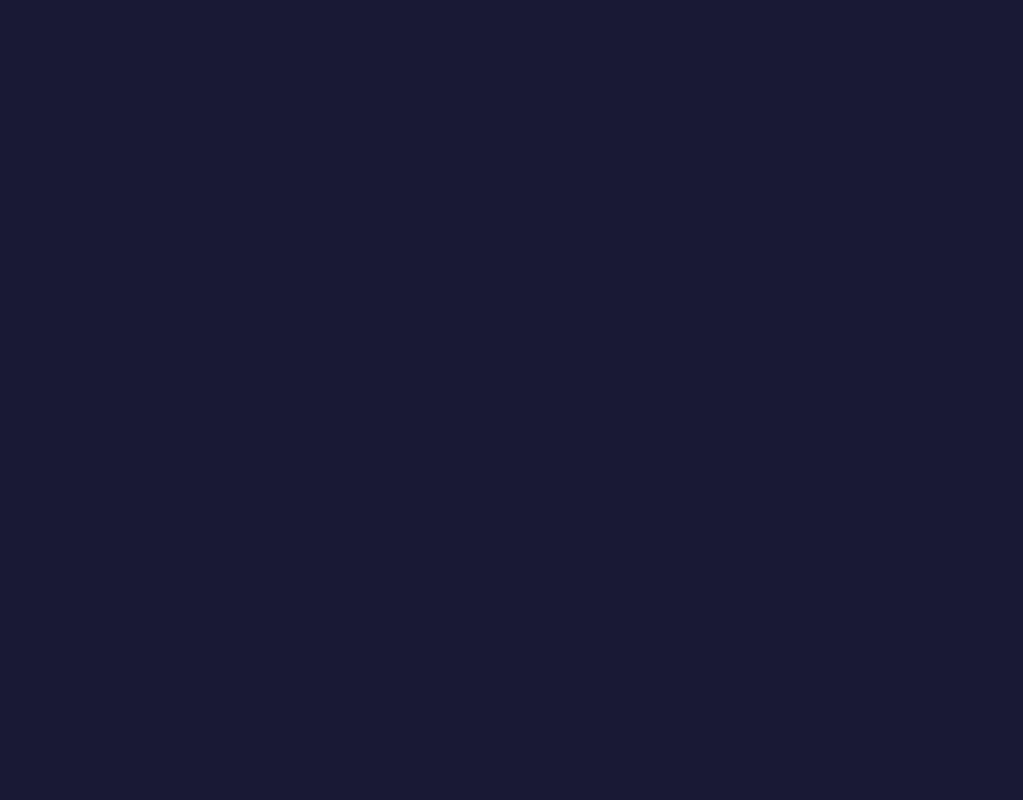
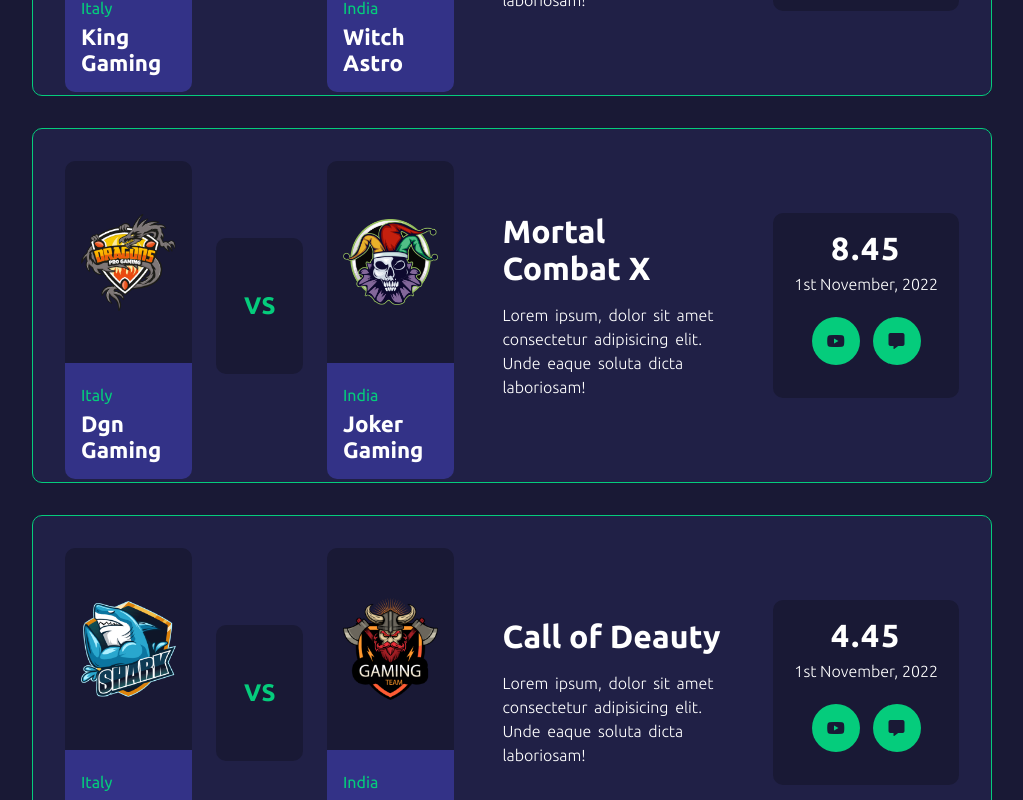
Before and after one commit to Arianna-Salvini/proj-html-vuejs, a Vue app: page / in a window 1280 px wide. Shown: the part 4520-5320 px from the top of the page, without its empty margins (128-1151 px from the left). Built offline with nearby package versions, Linux system fonts and the light colour scheme.

Commit message:
Add gamer battle card dinamically in Trending Battle section

```diff
--- a/src/components/section/TrendingBattle.vue
+++ b/src/components/section/TrendingBattle.vue
@@ -2,7 +2,6 @@
 import ButtonText from "../elements/ButtonText.vue";
 import ButtonPlay from "../elements/ButtonPlay.vue";
 import SectionTitle from "../elements/SectionTitle.vue";
-
 
 export default {
     name: 'TrendingBattle',
@@ -11,9 +10,63 @@
         ButtonPlay,
         SectionTitle,
     },
+    data() {
+        return {
+            cards: [
+                {
+                    country1: 'Italy',
+                    country2: 'India',
+                    imgGamer1: 'public/img/t3.png',
+                    imgGamer2: 'public/img/t4.png',
+                    gamerName1: 'Ninja Gaming',
+                    gamerName2: 'Witch Gaming',
+                    gameName: 'PUBG Battleground',
+                    descriptionGame: 'Lorem ipsum, dolor sit amet consectetur adipisicing elit. Unde eaque soluta dicta laboriosam!',
+                    time: '10.45',
+                    date: '1st November, 2022',
+                },
+                {
+                    country1: 'Italy',
+                    country2: 'India',
+                    imgGamer1: 'public/img/t1.png',
+                    imgGamer2: 'public/img/t2.png',
+                    gamerName1: 'King Gaming',
+                    gamerName2: 'Witch Astro',
+                    gameName: 'Assassain\'s Creed',
+                    descriptionGame: 'Lorem ipsum, dolor sit amet consectetur adipisicing elit. Unde eaque soluta dicta laboriosam!',
+                    time: '9.45',
+                    date: '1st November, 2022',
+                },
+                {
+                    country1: 'Italy',
+                    country2: 'India',
+                    imgGamer1: 'public/img/t5.png',
+                    imgGamer2: 'public/img/t6.png',
+                    gamerName1: 'Dgn Gaming',
+                    gamerName2: 'Joker Gaming',
+                    gameName: 'Mortal Combat X',
+                    descriptionGame: 'Lorem ipsum, dolor sit amet consectetur adipisicing elit. Unde eaque soluta dicta laboriosam!',
+                    time: '8.45',
+                    date: '1st November, 2022',
+                },
+                {
+                    country1: 'Italy',
+                    country2: 'India',
+                    imgGamer1: 'public/img/t7.png',
+                    imgGamer2: 'public/img/t8.png',
+                    gamerName1: 'Shark Gaming',
+                    gamerName2: 'Krull Gaming',
+                    gameName: 'Call of Deauty',
+                    descriptionGame: 'Lorem ipsum, dolor sit amet consectetur adipisicing elit. Unde eaque soluta dicta laboriosam!',
+                    time: '4.45',
+                    date: '1st November, 2022',
+                },
+            ]
+        }
+    }
+
 }
 </script>
-
 <template>
     <section class="trending_battle">
         <div class="container">
@@ -37,11 +90,58 @@
                     </li>
                 </ul>
             </div>
-            <div class="bottom box_battle_card">
+            <div class="bottom box_battle_card ">
+                <div v-for="(card, index) in cards" :key="index" class="battle_card d_flex">
+
+                    <div class="gamer_card ">
+                        <div class="img_box">
+                            <img class="card_img" :src="card.imgGamer1" alt="">
+                        </div>
+                        <div class="card_battle_text">
+                            <div class="country_gaming_arena"> {{ card.country1 }} </div>
+                            <h3 class="gamer_name"> {{ card.gamerName1 }}</h3>
+                        </div>
+                    </div>
+
+                    <div class="versus">
+                        VS
+                    </div>
+
+                    <div class="gamer_card ">
+                        <div class="img_box">
+                            <img class="card_img" :src="card.imgGamer2" alt="">
+                        </div>
+                        <div class="card_battle_text">
+                            <div class="country_gaming_arena"> {{ card.country2 }} </div>
+                            <h3 class="gamer_name"> {{ card.gamerName2 }}</h3>
+                        </div>
+                    </div>
+
+                    <div class="card_battle_description">
+                        <h3>{{ card.gameName }}</h3>
+                        <p>{{ card.descriptionGame }}</p>
+                    </div>
+
+                    <div class="battle_time d_flex">
+                        <h3 class="hours">{{ card.time }}</h3>
+                        <h4 class="date">{{ card.date }}</h4>
+                        <div class="button_generic_section d_flex">
+                            <button class="icon_btn ">
+                                <i class="fa-brands fa-youtube"></i>
+                            </button>
+                            <button class="icon_btn">
+                                <i class="fa-solid fa-message"></i>
+                            </button>
+                        </div>
+                    </div>
+
+                </div>
 
             </div>
             <!-- /.bottom box_battle_card -->
         </div>
+
+
     </section>
 </template>
 
@@ -51,8 +151,6 @@
     height: 1988px;
     background-color: var(--rax-darkest);
 }
-
-
 
 /* Top menu section*/
 .top_menu {
@@ -83,6 +181,129 @@
 
     }
 }
+
+/* Battle cards */
+
+.battle_card {
+    height: 355px;
+    background-color: var(--rax-darker);
+    border: 1px solid var(--rax-secondary);
+    padding: 2rem;
+    margin: 2rem 0;
+    border-radius: 10px;
+
+
+    .gamer_card {
+        width: 200px;
+        height: 100%;
+
+        .img_box {
+            width: 100%;
+            height: 70%;
+
+            .card_img {
+                width: 100%;
+                height: 100%;
+                background-color: var(--rax-darkest);
+                padding: 1rem;
+                border-radius: 10px 10px 0 0;
+                object-fit: contain;
+            }
+
+        }
+
+        .card_battle_text {
+            background-color: var(--rax-dark);
+            padding: 1rem;
+            border-radius: 0 0 10px 10px;
+
+
+            .country_gaming_arena {
+                color: var(--rax-secondary);
+                line-height: 2rem;
+            }
+
+            .gamer_name {
+                font-size: 1.4rem;
+            }
+        }
+
+    }
+
+    .versus {
+        color: var(--rax-secondary);
+        background-color: var(--rax-darkest);
+        font-size: 1.5rem;
+        font-weight: 800;
+        width: 8.5rem;
+        aspect-ratio: 1;
+        border-radius: 10px;
+        margin: 1.5rem;
+        text-align: center;
+        line-height: 8.5rem;
+    }
+
+    .card_battle_description {
+        margin: 3rem;
+        width: 350px;
+
+        >h3 {
+            font-size: 2rem;
+            padding-bottom: 1rem;
+        }
+
+        >p {
+            font-weight: 100;
+            line-height: 1.5rem;
+            word-spacing: 3px;
+        }
+    }
+
+    .battle_time {
+        background-color: var(--rax-darkest);
+        width: 190px;
+        aspect-ratio: 1;
+        border-radius: 10px;
+        padding: 1rem;
+        flex-direction: column;
+        justify-content: center;
+
+        .button_generic_section {
+            justify-content: center;
+            margin: 1rem;
+        }
+
+        .hours {
+            font-size: 2rem;
+            letter-spacing: 2px;
+        }
+
+        .date {
+            font-size: 1rem;
+            font-weight: 100;
+            padding: 0.5rem 0;
+        }
+    }
+}
+
+/* Buttons style */
+.icon_btn {
+    width: 3rem;
+    aspect-ratio: 1;
+    color: var(--rax-darkest);
+    background-color: var(--rax-secondary);
+    border-radius: 50%;
+    border: none;
+    margin: 0 0.4rem;
+
+    & i {
+        font-size: 1rem;
+    }
+
+}
+
+.icon_btn:hover {
+    background-color: transparent;
+    color: var(--rax-light);
+}
 </style>
-
-<!-- bottom section -->
```
